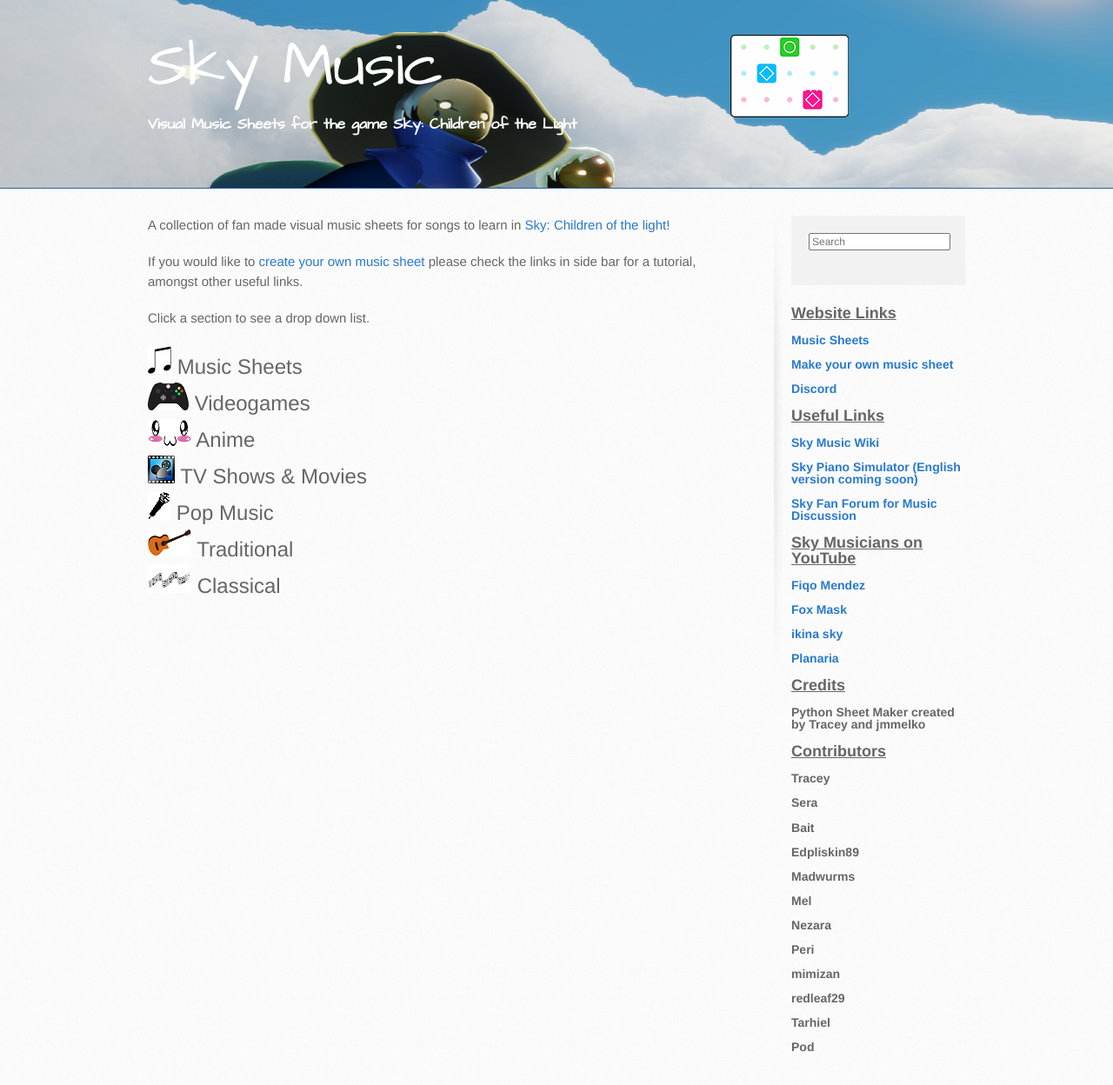
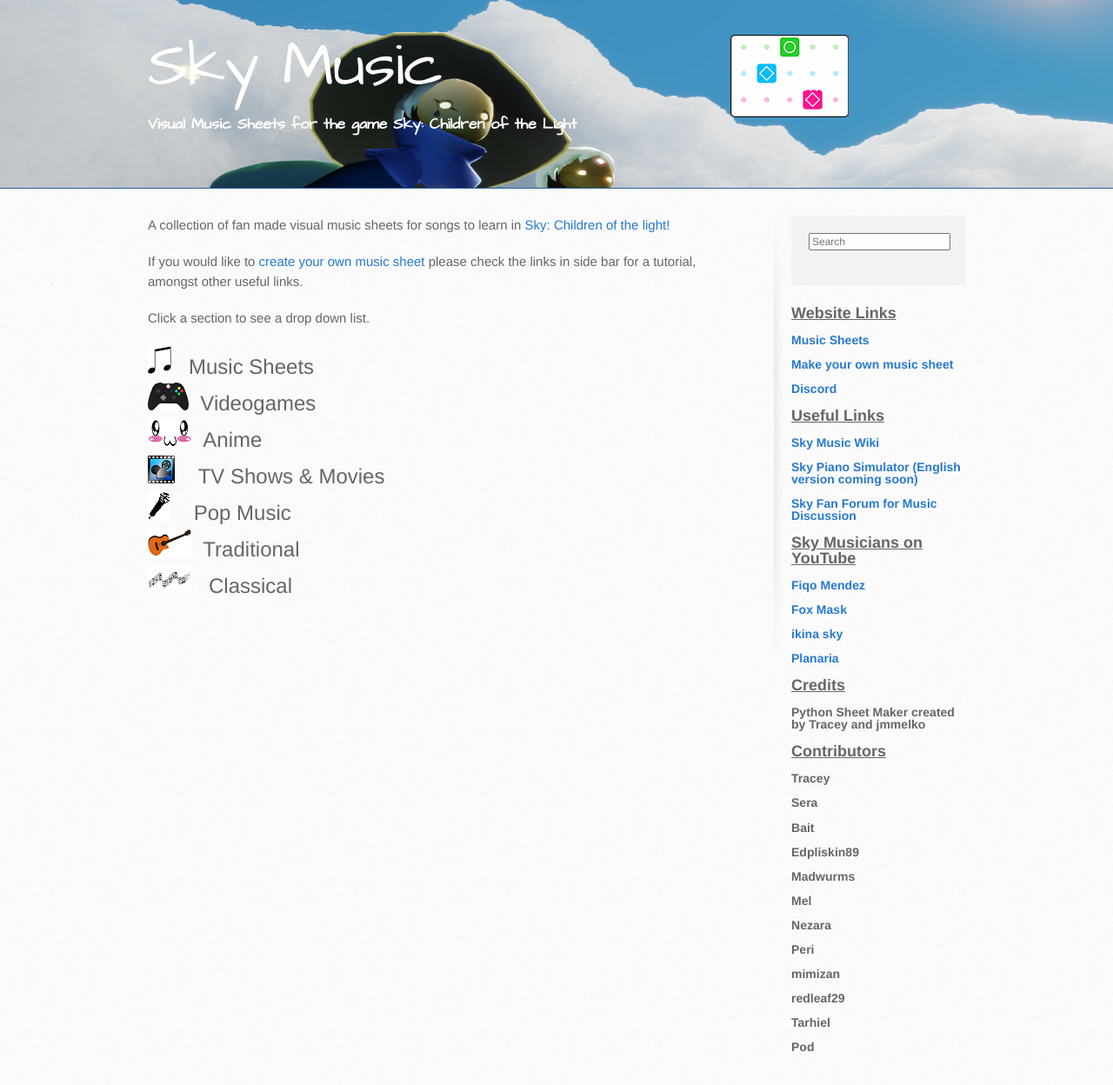
Before and after one commit to sky-music/sky-music.github.io, a Jekyll site: the page built from index.md, in a window 1280 px wide. Shown: the whole page at 87% size. Built offline with Jekyll 4.4.1, drawn with Linux system fonts in a browser that asks for light colours.

Commit message:
Update index.md

```diff
--- a/index.md
+++ b/index.md
@@ -7,7 +7,7 @@ layout: default
 Click a section to see a drop down list.
 
 <details>
- <summary><font size="5"><img src="./assets/images/MusicSheets.png">    Music Sheets</font></summary>
+ <summary><font size="5"><img src="./assets/images/MusicSheets.png">&nbsp;&nbsp;&nbsp;Music Sheets</font></summary>
 
 <ul>
 <li><a href="./songs/Cant-Help-Falling-in-Love-Intro.html"> Can't Help Falling in Love (Intro) </a></li>
@@ -22,7 +22,7 @@ Click a section to see a drop down list.
 </details>
 
 <details>
- <summary><font size="5"><img src="./assets/images/VideoGames.png">  Videogames</font></summary>
+ <summary><font size="5"><img src="./assets/images/VideoGames.png">&nbsp;&nbsp;Videogames</font></summary>
 
 <ul>
 <li>Dearly Beloved - Kingdom Hearts</li>
@@ -38,7 +38,7 @@ Click a section to see a drop down list.
 
 
 <details>
- <summary><font size="5"><img src="./assets/images/Anime.png">  Anime</font></summary>
+ <summary><font size="5"><img src="./assets/images/Anime.png">&nbsp;&nbsp;Anime</font></summary>
 
 <ul>
 <li>Always With Me - Spirited Away</li>
@@ -51,7 +51,7 @@ Click a section to see a drop down list.
 </details>
 
 <details>
-  <summary><font size="5"><img src="./assets/images/Movie.png">     TV Shows & Movies</font></summary>
+  <summary><font size="5"><img src="./assets/images/Movie.png">&nbsp;&nbsp;&nbsp;&nbsp;TV Shows & Movies</font></summary>
 
 <ul>
 <li>Binary Sunset - Star Wars</li>
@@ -69,7 +69,7 @@ Click a section to see a drop down list.
 </details>
 
 <details>
-  <summary><font size="5"><img src="./assets/images/songs.png">     Pop Music</font></summary>
+  <summary><font size="5"><img src="./assets/images/songs.png">&nbsp;&nbsp;&nbsp;&nbsp;Pop Music</font></summary>
 
 <ul>
 <li>Eleanor Rigby (The Beatles)</li>
@@ -86,7 +86,7 @@ Click a section to see a drop down list.
 </details>
 
 <details>
-  <summary><font size="5"><img src="./assets/images/Traditional.png"> Traditional</font></summary>
+  <summary><font size="5"><img src="./assets/images/Traditional.png">&nbsp;&nbsp;Traditional</font></summary>
 
 <ul>
 <li>Amazing Grace (John Newton)</li>
@@ -96,7 +96,7 @@ Click a section to see a drop down list.
 </details>
 
 <details>
- <summary><font size="5"><img src="./assets/images/Classical.png">    Classical</font></summary>
+ <summary><font size="5"><img src="./assets/images/Classical.png">&nbsp;&nbsp;&nbsp;Classical</font></summary>
 
 <ul>
 <li>Carol of the Bells</li>
```
